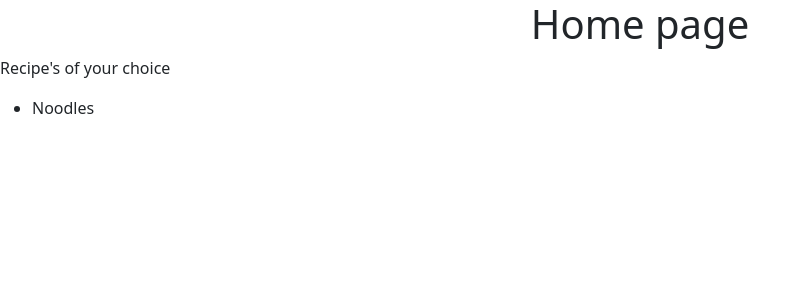
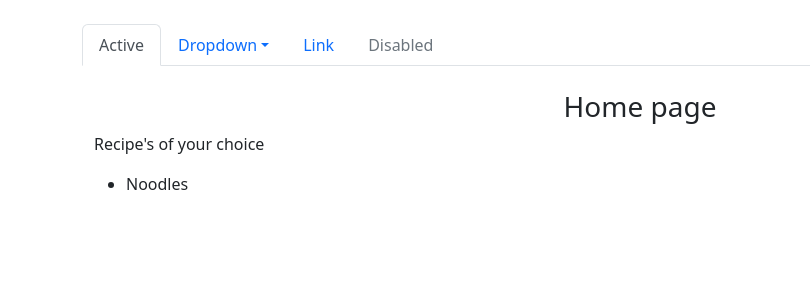
Before and after one commit to JolomonSon/Recipe-App, a Django app: page / in a window 1280 px wide. Shown: the top 300 px of the page, without its empty margins (0-810 px from the left). Run offline with Django 4.2, Linux system fonts and the light colour scheme; data comes from the database, SQL or seed files in the repository.

Commit message:
Created navbar template and included in base template

```diff
--- a/recipe/main/templates/about.html
+++ b/recipe/main/templates/about.html
@@ -1,4 +1,6 @@
 {% extends 'base.html' %}
 {% block content %}
+<div class="container">
     <h1><center>About page</center></h1>
+</div>
 {% endblock content %}
--- a/recipe/main/templates/base.html
+++ b/recipe/main/templates/base.html
@@ -7,9 +7,14 @@
     <link href="https://cdn.jsdelivr.net/npm/bootstrap@5.2.0/dist/css/bootstrap.min.css" rel="stylesheet" integrity="sha384-gH2yIJqKdNHPEq0n4Mqa/HGKIhSkIHeL5AyhkYV8i59U5AR6csBvApHHNl/vI1Bx" crossorigin="anonymous">
   </head>
   <body>
+    <div class="container">
+    <br>
+    {% include 'includes/navbar.html' %}
+    <br>
     {% block content %}
 
     {% endblock content %}
+    </div>
     <script src="https://cdn.jsdelivr.net/npm/bootstrap@5.2.0/dist/js/bootstrap.bundle.min.js" integrity="sha384-A3rJD856KowSb7dwlZdYEkO39Gagi7vIsF0jrRAoQmDKKtQBHUuLZ9AsSv4jD4Xa" crossorigin="anonymous"></script>
   </body>
 </html>
--- /dev/null
+++ b/recipe/main/templates/includes/navbar.html
@@ -0,0 +1,21 @@
+<ul class="nav nav-tabs">
+    <li class="nav-item">
+      <a class="nav-link active" aria-current="page" href="#">Active</a>
+    </li>
+    <li class="nav-item dropdown">
+      <a class="nav-link dropdown-toggle" data-bs-toggle="dropdown" href="#" role="button" aria-expanded="false">Dropdown</a>
+      <ul class="dropdown-menu">
+        <li><a class="dropdown-item" href="#">Action</a></li>
+        <li><a class="dropdown-item" href="#">Another action</a></li>
+        <li><a class="dropdown-item" href="#">Something else here</a></li>
+        <li><hr class="dropdown-divider"></li>
+        <li><a class="dropdown-item" href="#">Separated link</a></li>
+      </ul>
+    </li>
+    <li class="nav-item">
+      <a class="nav-link" href="#">Link</a>
+    </li>
+    <li class="nav-item">
+      <a class="nav-link disabled">Disabled</a>
+    </li>
+  </ul>
--- a/recipe/main/templates/index.html
+++ b/recipe/main/templates/index.html
@@ -1,7 +1,7 @@
 {% extends 'base.html' %}
 {% block content %}
-<h1><center>Home page</center></h1>
-<div>
+<div class="container">
+<h3><center>Home page</center></h3>
     <p>Recipe's of your choice</p>
     <ul>
         {% for recipe in recipes %}
```
